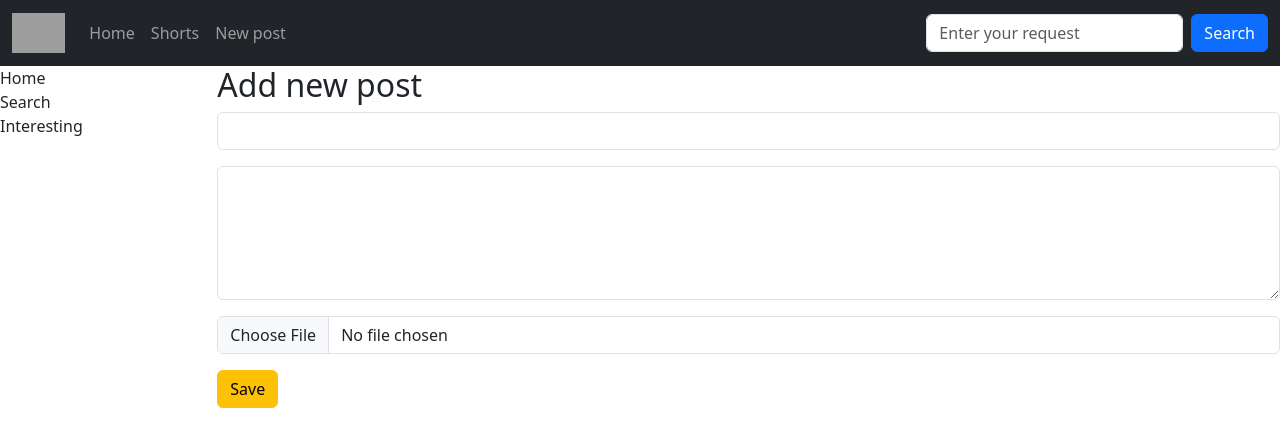
After one commit to Rafiev/socialnet, a Django app: page /add_post/ in a window 1280 px wide. The commit adds this page. Shown: the top 447 px of the page. Run offline with Django 4.2, Linux system fonts and the light colour scheme; some libraries are stand-ins or nearby versions; grey boxes are pictures that could not be loaded.

Commit message:
added django and bootsrtap forms

```diff
--- a/core/models.py
+++ b/core/models.py
@@ -56,7 +56,8 @@ class Category(models.Model):
 
 
 class Comment(models.Model):
-    post = models.ForeignKey(to=Post, on_delete=models.CASCADE,)
+    post = models.ForeignKey(to=Post, on_delete=models.CASCADE)
+    created_by = models.ForeignKey(to=User, on_delete=models.CASCADE, null=True, blank=False)
     comment_text = models.TextField()
     likes_qty = models.IntegerField(default=0)
     created_at = models.DateTimeField(auto_now_add=True)
--- a/core/templates/base.html
+++ b/core/templates/base.html
@@ -32,9 +32,12 @@
                             <a class="nav-link" href="{% url 'saved-posts' %}">SavedPosts</a>
                         </li>
                     {% endif %}
+                      <li class="nav=item">
+                          <a class="nav-link" href="{% url 'add-post' %}">New post</a>
+                      </li>
                   </ul>
                   <form class="d-flex">
-                    <input class="form-control me-2" type="text" placeholder="Search">
+                    <input class="form-control me-2" type="text" placeholder="Enter your request">
                     <button class="btn btn-primary" type="button">Search</button>
                   </form>
                 </div>
--- /dev/null
+++ b/core/templates/create_post_form.html
@@ -0,0 +1,17 @@
+{% extends 'base.html' %}
+{% block content %}
+    <h2>Add new post</h2>
+    <form method="POST" enctype="multipart/form-data">
+        {% csrf_token %}
+        <p>
+            <input class="form-control" type="text" name="post_name">
+        </p>
+        <p>
+            <textarea class="form-control" name="description" cols="20" rows="5"></textarea>
+        </p>
+        <p>
+            <input class="form-control" type="file" name="photo">
+        </p>
+            <button class="btn btn-warning">Save</button>
+    </form>
+{% endblock %}
--- a/core/views.py
+++ b/core/views.py
@@ -1,6 +1,7 @@
-from django.shortcuts import render, HttpResponse
+from django.shortcuts import render, HttpResponse, redirect
 from .models import Post, Profile, Short
 from django.contrib.auth.models import User
+from . import forms
 
 
 def homepage(request):
@@ -14,7 +15,19 @@ def post_detail(request, id):
     context = {}
     post_object = Post.objects.get(id=id)
     context['post'] = post_object
-    return render(request, 'post_info.html', context)
+    comment_form = forms.CommentForm()
+    context['comment_form'] = comment_form
+    if request.method == 'GET':
+        return render(request, 'post_info.html', context)
+    elif request.method == 'POST':
+        comment_form = forms.CommentForm(request.POST)
+        if comment_form.is_valid():
+            new_comment = comment_form.save(commit=False)
+            new_comment.created_by = request.user
+            new_comment.post = post_object
+            new_comment.save()
+            return redirect(post_detail, id=id)
+
 
 
 def profile_detail(request, id):
@@ -43,3 +56,18 @@ def user_posts(request, user_id):
     posts = Post.objects.filter(user=user)
     context = {'user': user, 'posts': posts}
     return render(request, 'user_posts.html', context)
+
+
+def create_post(request):
+    if request.method == 'GET':
+        return render(request, 'create_post_form.html')
+    elif request.method == 'POST':
+        data = request.POST
+        print(data)
+        new_post = Post()
+        new_post.name = data['post_name']
+        new_post.description = data['description']
+        new_post.user = request.user
+        new_post.photo = request.FILES['photo']
+        new_post.save()
+        return render(request, 'home.html')
--- a/socialnet/urls.py
+++ b/socialnet/urls.py
@@ -28,7 +28,8 @@ urlpatterns = [
     path('shorts/', views.shorts, name='shorts-list'),
     path('short/<int:id>', views.short_info, name='shorts-info'),
     path('saved_posts/', views.saved_posts, name='saved-posts'),
-    path('<int:user_id>/', views.user_posts, name='user-posts')
+    path('<int:user_id>/', views.user_posts, name='user-posts'),
+    path('add_post/', views.create_post, name='add-post'),
 ]
 urlpatterns += static(settings.STATIC_URL, document_root=settings.STATIC_ROOT)
 urlpatterns += static(settings.MEDIA_URL, document_root=settings.MEDIA_ROOT)
```
Also changed, not shown: core/forms.py (added, +8 -0 lines), core/templates/post_info.html (+12 -0 lines), core/migrations/0008_comment_created_by.py (added), core/templates/__init__.py (deleted), db.sqlite3, post_images/v1-Minimal-view-wallpaper-pc-hd.png (deleted), post_images/Снимок_экрана_от_2023-04-20_12-30-48.png (deleted).
